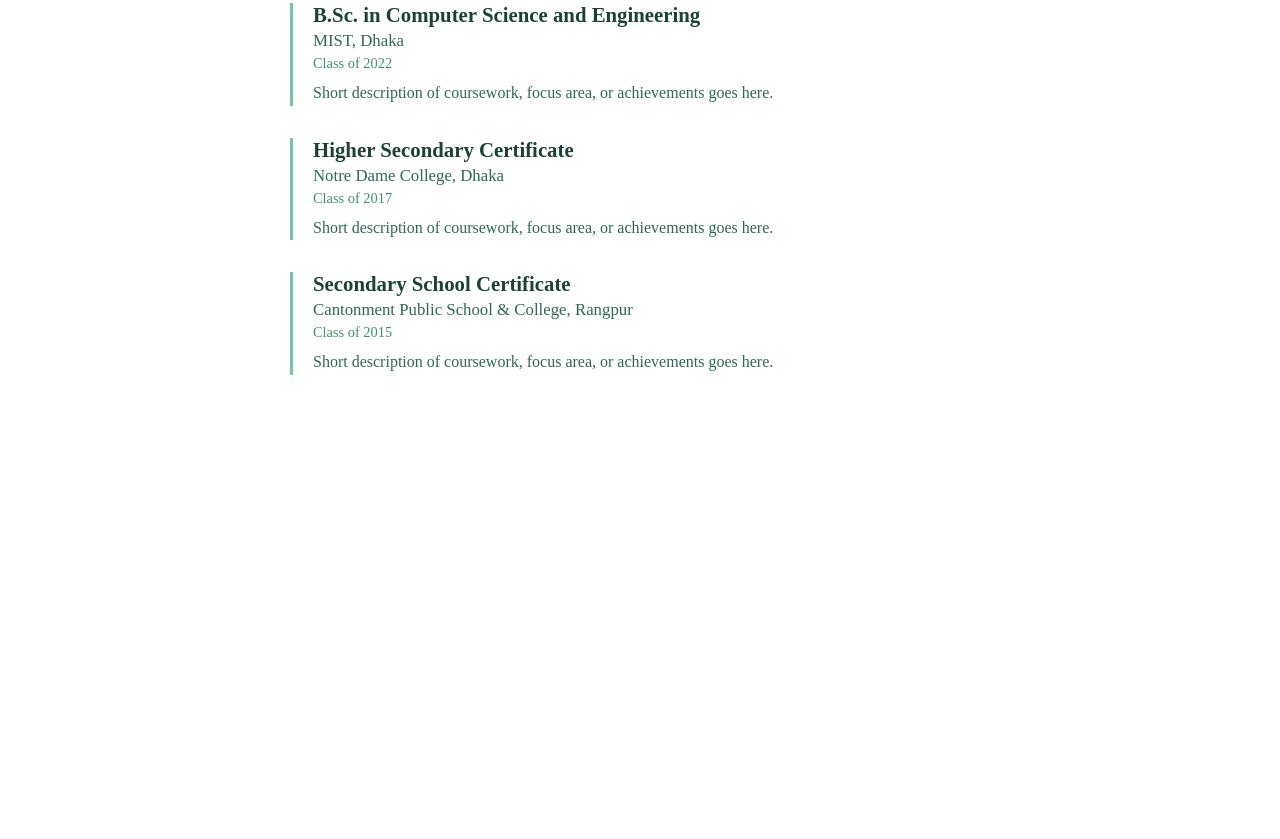
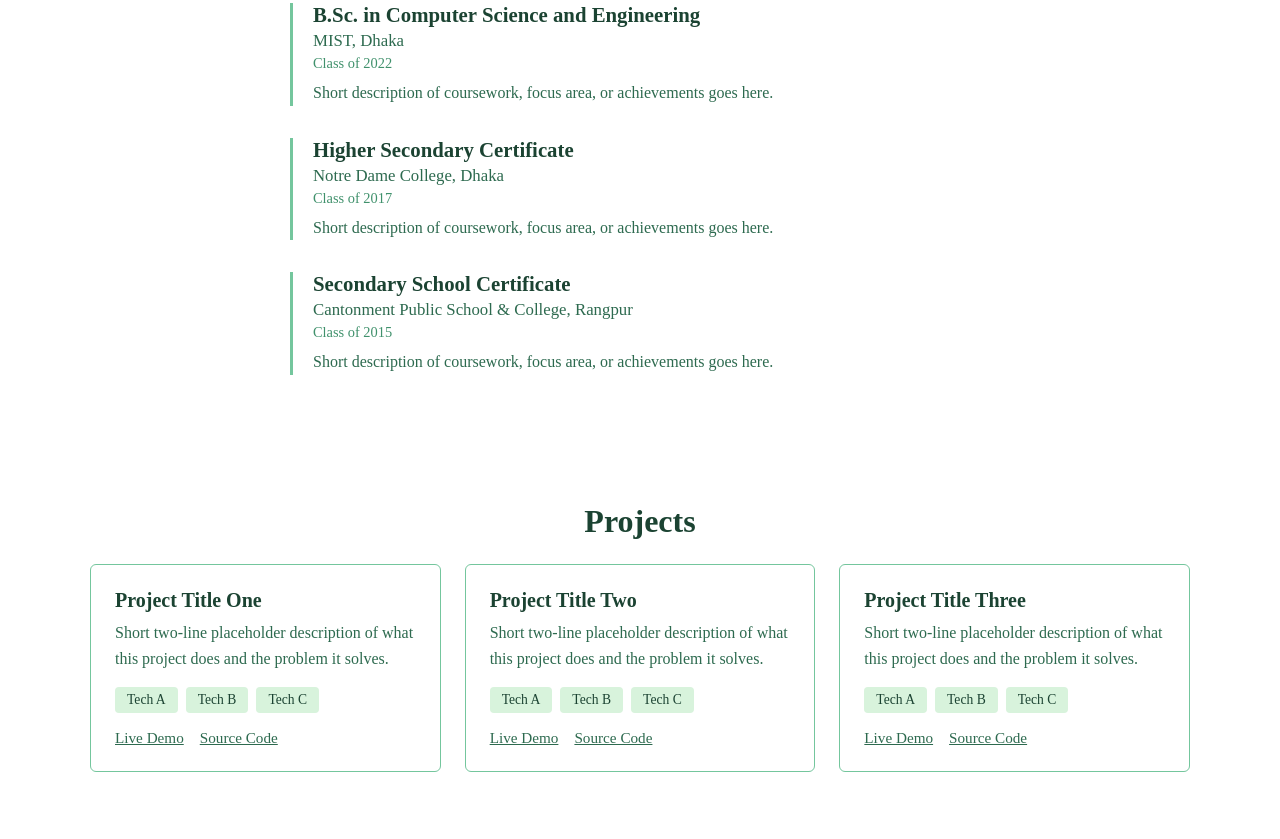
Before and after one commit to ArrRafiIslam/portfolio, a plain HTML site: page index.html in a window 1280 px wide. Shown: the part 1613-2452 px from the top of the page. Before the commit the page ends 2060 px from the top, so only its background shows below. Drawn offline with Linux system fonts and the light colour scheme.

Commit message:
project section updated

```diff
--- a/index.html
+++ b/index.html
@@ -85,6 +85,50 @@
   </section>
 
   <!-- Projects section -->
+  <section id="projects">
+    <h2 class="projects-heading">Projects</h2>
+    <div class="projects-grid">
+      <div class="project-card">
+        <h3 class="project-title">Project Title One</h3>
+        <p class="project-description">Short two-line placeholder description of what this project does and the problem it solves.</p>
+        <ul class="project-tags">
+          <li class="project-tag">Tech A</li>
+          <li class="project-tag">Tech B</li>
+          <li class="project-tag">Tech C</li>
+        </ul>
+        <div class="project-links">
+          <a href="#" class="project-link">Live Demo</a>
+          <a href="#" class="project-link">Source Code</a>
+        </div>
+      </div>
+      <div class="project-card">
+        <h3 class="project-title">Project Title Two</h3>
+        <p class="project-description">Short two-line placeholder description of what this project does and the problem it solves.</p>
+        <ul class="project-tags">
+          <li class="project-tag">Tech A</li>
+          <li class="project-tag">Tech B</li>
+          <li class="project-tag">Tech C</li>
+        </ul>
+        <div class="project-links">
+          <a href="#" class="project-link">Live Demo</a>
+          <a href="#" class="project-link">Source Code</a>
+        </div>
+      </div>
+      <div class="project-card">
+        <h3 class="project-title">Project Title Three</h3>
+        <p class="project-description">Short two-line placeholder description of what this project does and the problem it solves.</p>
+        <ul class="project-tags">
+          <li class="project-tag">Tech A</li>
+          <li class="project-tag">Tech B</li>
+          <li class="project-tag">Tech C</li>
+        </ul>
+        <div class="project-links">
+          <a href="#" class="project-link">Live Demo</a>
+          <a href="#" class="project-link">Source Code</a>
+        </div>
+      </div>
+    </div>
+  </section>
 
   <!-- Achievements section -->
 
--- a/style.css
+++ b/style.css
@@ -182,3 +182,84 @@
   line-height: 1.6;
   margin: 0;
 }
+
+/* Projects */
+#projects {
+  max-width: 1100px;
+  margin: 0 auto;
+  padding: 4rem 2rem;
+}
+
+.projects-heading {
+  font-size: 2rem;
+  color: var(--green-darkest);
+  margin: 0 0 1.5rem;
+  text-align: center;
+}
+
+.projects-grid {
+  display: grid;
+  grid-template-columns: repeat(auto-fit, minmax(280px, 1fr));
+  gap: 1.5rem;
+  align-items: stretch;
+}
+
+.project-card {
+  display: flex;
+  flex-direction: column;
+  padding: 1.5rem;
+  border: 1px solid var(--green-light);
+  border-radius: 6px;
+  background-color: var(--white);
+}
+
+.project-card:hover {
+  background-color: var(--green-pale);
+  border-color: var(--green-mid);
+}
+
+.project-title {
+  font-size: 1.25rem;
+  color: var(--green-darkest);
+  margin: 0 0 0.5rem;
+}
+
+.project-description {
+  font-size: 1rem;
+  color: var(--green-dark);
+  line-height: 1.6;
+  margin: 0 0 1rem;
+  flex-grow: 1;
+}
+
+.project-tags {
+  list-style: none;
+  display: flex;
+  flex-wrap: wrap;
+  gap: 0.5rem;
+  margin: 0 0 1rem;
+  padding: 0;
+}
+
+.project-tag {
+  padding: 0.3rem 0.75rem;
+  background-color: var(--green-pale);
+  color: var(--green-darkest);
+  border-radius: 4px;
+  font-size: 0.85rem;
+}
+
+.project-links {
+  display: flex;
+  gap: 1rem;
+}
+
+.project-link {
+  color: var(--green-dark);
+  font-size: 0.95rem;
+  text-decoration: underline;
+}
+
+.project-link:hover {
+  color: var(--green-mid);
+}
```
